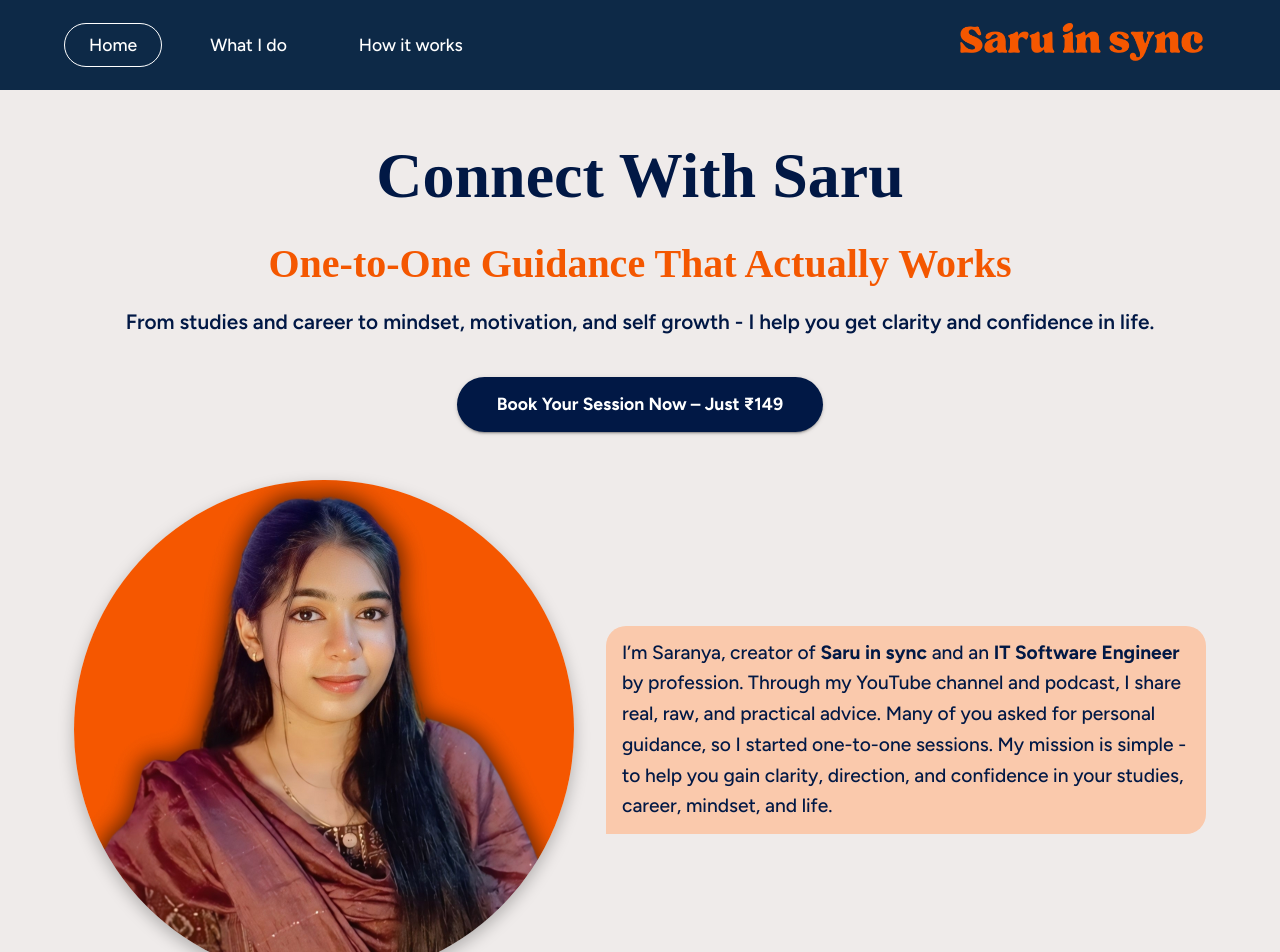
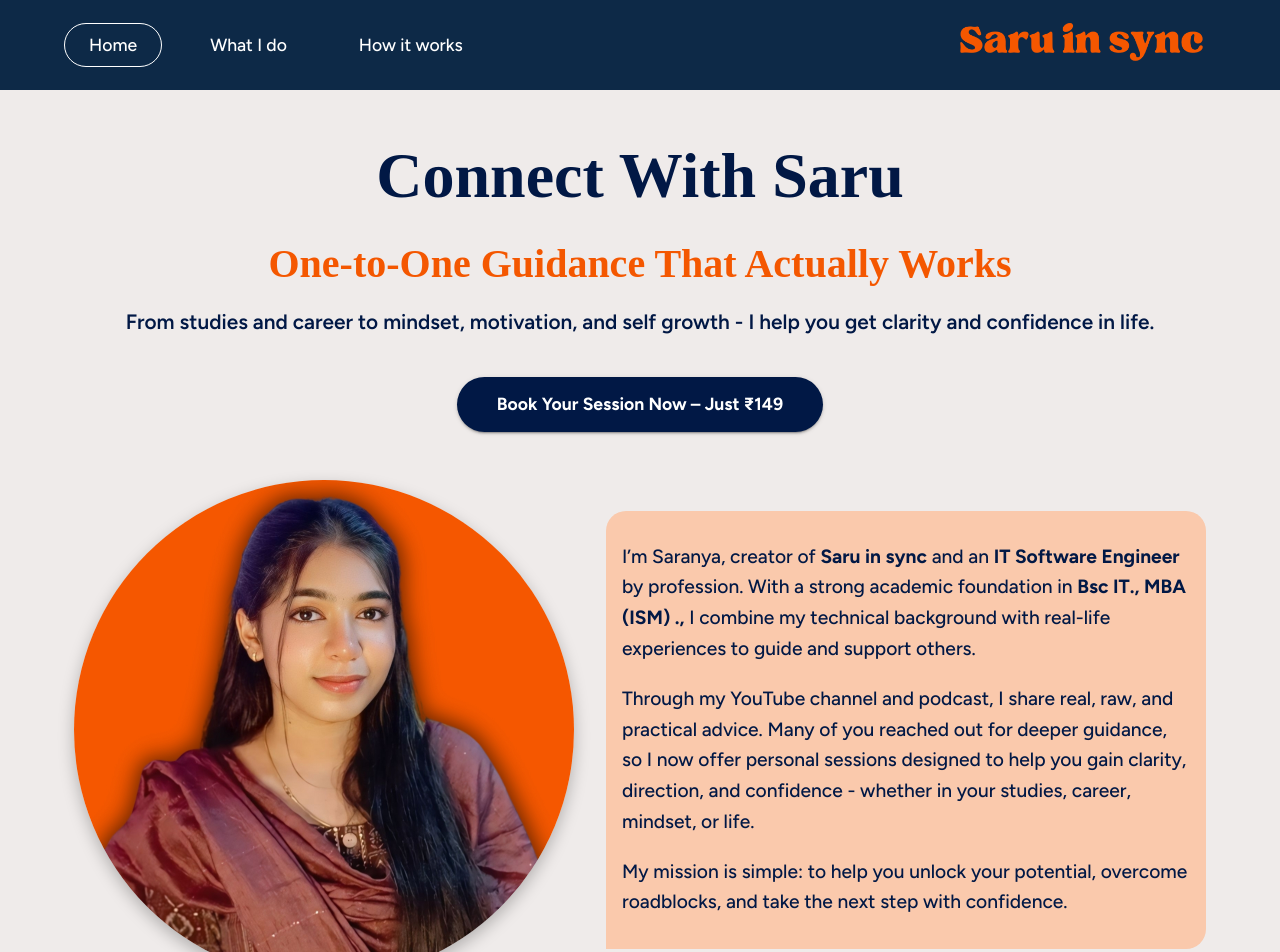
Before and after one commit to Zaheer2427/connect-with-saru, a React (Vite) app: page / in a window 1280 px wide. Shown: the top 952 px of the page. Built offline with nearby package versions, Linux system fonts and the light colour scheme.

Commit message:
connect with saru website phase 1 commit-8

```diff
--- a/src/App.tsx
+++ b/src/App.tsx
@@ -234,7 +234,9 @@
                 maxWidth: "600px",
               }}
             >
-              I’m Saranya, creator of <b>Saru in sync</b> and an <b>IT Software Engineer</b> by profession. Through my YouTube channel and podcast, I share real, raw, and practical advice. Many of you asked for personal guidance, so I started one-to-one sessions. My mission is simple - to help you gain clarity, direction, and confidence in your studies, career, mindset, and life.
+              <p>I’m Saranya, creator of <b>Saru in sync</b> and an <b>IT Software Engineer</b> by profession. With a strong academic foundation in <b>Bsc IT., MBA (ISM) .,</b> I combine my technical background with real-life experiences to guide and support others.</p>
+              <p>Through my YouTube channel and podcast, I share real, raw, and practical advice. Many of you reached out for deeper guidance, so I now offer personal sessions designed to help you gain clarity, direction, and confidence - whether in your studies, career, mindset, or life.</p>
+              <p>My mission is simple: to help you unlock your potential, overcome roadblocks, and take the next step with confidence.</p>
             </Typography>
           </Box>
         </motion.div>
```
